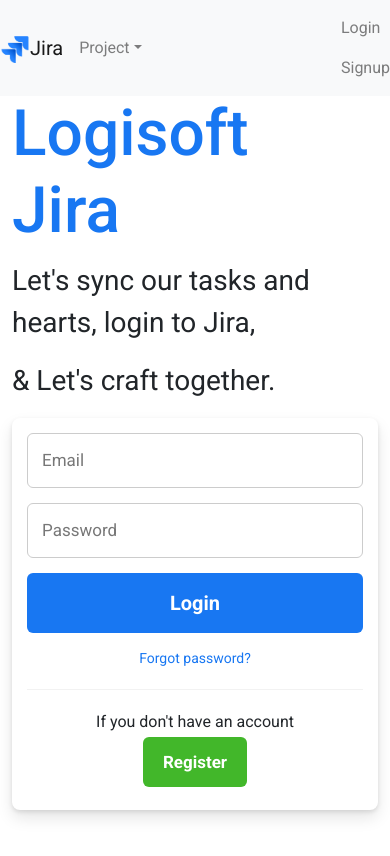
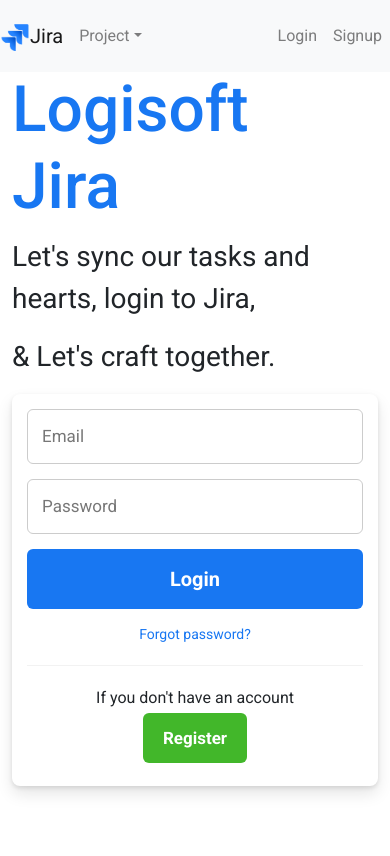
Before and after one commit to ashishrockz/jiraclient, a React (Create React App) app: page /login in a window 390 px wide. Shown: the top 856 px of the page. Built offline with nearby package versions, Linux system fonts and the light colour scheme.

Commit message:
header responsive

```diff
--- a/src/components/header.jsx
+++ b/src/components/header.jsx
@@ -12,7 +12,7 @@
   const [showprofile, setProfile] = useState(false);
   const handleLogout = async () => {
     try {
-      await axios.post("https://server-omega-umber.vercel.app/auth/logout");
+      await axios.post("http://localhost:8080/auth/logout");
       localStorage.removeItem('token');
       window.location = "/login";
       onLogout();
@@ -71,14 +71,14 @@
               </div>
             </li>
           ) : (
-            <>
-              <li className="nav-item">
+            <div className="authheader">
+              <li className="nav-item p-2">
                 <a className="nav-link" href="/login">Login</a>
               </li>
-              <li className="nav-item">
+              <li className="nav-item p-2">
                 <a className="nav-link" href="/signup">Signup</a>
               </li>
-            </>
+            </div>
           )}
         </ul>
       </div>
--- a/src/components/login_signup.css
+++ b/src/components/login_signup.css
@@ -143,6 +143,9 @@
 .button a:hover {
   background: #3ba626;
 }
+.authheader{
+  display: flex;
+}
 
 @media (max-width: 900px) {
   .container {
@@ -154,6 +157,9 @@
 
   .login_sign-page .text {
     margin-bottom: 30px;
+  }
+  .authheader{
+    display: flex;
   }
 }
 
```
